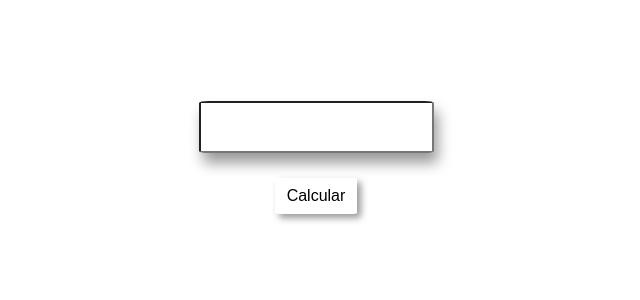
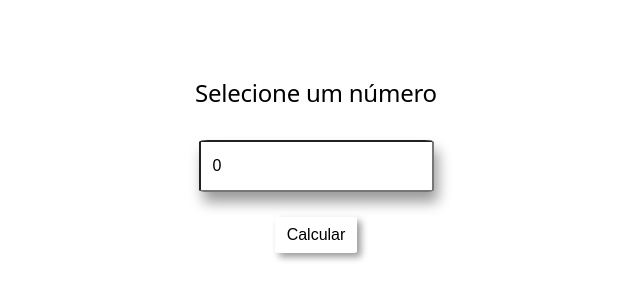
Before and after one commit to ArthurOliCode/PW_III_ArthurH, a React (Vite) app in the folder projeto-react-inicial/: page / in a window 1280 px wide. Shown: the part 234-534 px from the top of the page, without its empty margins (324-964 px from the left). Built offline with nearby package versions, Linux system fonts and the light colour scheme.

Commit message:
Remodelando para integração à componentes para inserção de dados e resultados

```diff
--- a/projeto-react-inicial/src/App.css
+++ b/projeto-react-inicial/src/App.css
@@ -19,7 +19,7 @@
     box-shadow: 4px 10px 14px rgba(0, 0, 0, 0.4);
   }
 
-  #result button {
+  button {
     border-radius: 10%;
     border-radius: 4%;
     box-shadow: 4px 4px 7px rgba(0, 0, 0, 0.4);
--- a/projeto-react-inicial/src/App.jsx
+++ b/projeto-react-inicial/src/App.jsx
@@ -1,5 +1,7 @@
 import { useState } from "react";
 import { tabelaMult } from "./oprMath.js";
+import { ViewForm } from "./components/ViewForm.jsx";
+import { ResultForm } from "./components/ResultForm.jsx";
 import "./App.css";
 
 /*function App() {
@@ -16,44 +18,33 @@ import "./App.css";
   );
 }*/
 
-function Calcular() {
+function App() {
   const [num, setNum] = useState(0);
   const [lista, setLista] = useState([]);
+  const [isResultado, setIsResultado] = useState(false);
 
   const atuadorConta = (e) => {
     const tabuada = tabelaMult(num, 10);
     setLista(tabuada);
+    setIsResultado(true);
+  };
+
+  const atuadorVoltar = (e) => {
+    setIsResultado(false);
+    setNum(0);
+    setLista([]);
   };
 
   return (
     <>
-      <section id="center">
-        <div id="form">
-          <input
-            id="numForm"
-            type="number"
-            min={0}
-            onChange={(e) => setNum(Number(e.target.value))}
-          />
-        </div>
-
-        <div id="result">
-          <button onClick={atuadorConta}>Calcular</button>
-          <ul>
-            {lista.map((item, index) => (
-              <li key={index}>
-                {index + 1}° : {num} x {index + 1} = {item}
-              </li>
-            ))}
-          </ul>
-        </div>
-      </section>
-
-      <section></section>
-
+      {isResultado ? (
+        <ResultForm num={num} lista={lista} voltar={atuadorVoltar} />
+      ) : (
+        <ViewForm num={num} setNum={setNum} atuadorConta={atuadorConta} />
+      )}
       <section id="spacer"></section>
     </>
   );
 }
 
-export default Calcular;
+export default App;
--- /dev/null
+++ b/projeto-react-inicial/src/components/ResultForm.jsx
@@ -0,0 +1,16 @@
+export function ResultForm({ lista, num, voltar }) {
+  return (
+    <section id="center">
+      <div id="form">
+        <ul>
+          {lista.map((item, index) => (
+            <li key={index}>
+              {index + 1}° : {num} x {index + 1} = {item}
+            </li>
+          ))}
+        </ul>
+      </div>
+      <button onClick={voltar}>Voltar</button>
+    </section>
+  );
+}
--- a/projeto-react-inicial/src/components/viewForm.jsx
+++ b/projeto-react-inicial/src/components/viewForm.jsx
@@ -0,0 +1,17 @@
+export function ViewForm({ num, setNum, atuadorConta }) {
+  return (
+    <section id="center">
+      <h2>Selecione um número</h2>
+      <div id="form">
+        <input
+          id="numForm"
+          type="number"
+          value={num}
+          min={0}
+          onChange={(e) => setNum(Number(e.target.value))}
+        />
+      </div>
+      <button onClick={atuadorConta}>Calcular</button>
+    </section>
+  );
+}
--- a/projeto-react-inicial/src/main.jsx
+++ b/projeto-react-inicial/src/main.jsx
@@ -1,11 +1,10 @@
 import { StrictMode } from "react";
 import { createRoot } from "react-dom/client";
 import "./index.css";
-import Car from "./App.jsx";
 import App from "./App.jsx";
 
 createRoot(document.getElementById("root")).render(
   <StrictMode>
-    <Car color="red" />
+    <App />
   </StrictMode>,
 );
```
